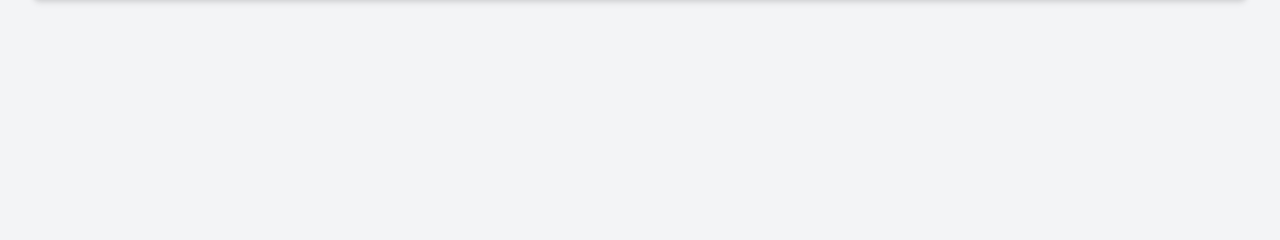
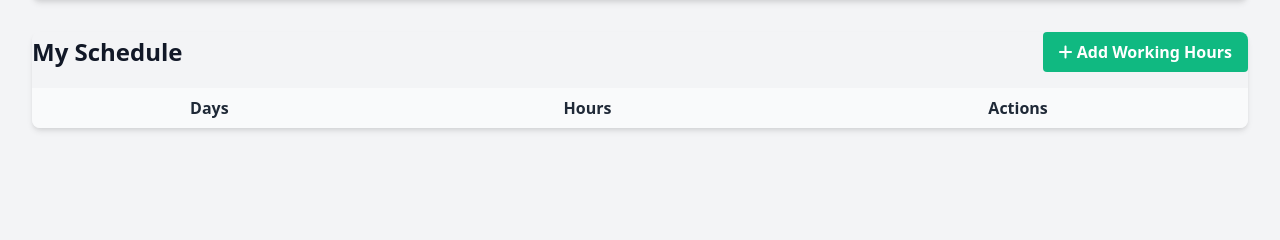
Before and after one commit to AAAxis/hamaspera, a Django app: page /dashboard/ in a window 1280 px wide. Shown: the part 404-644 px from the top of the page. Run offline with Django 4.2, Linux system fonts and the light colour scheme; lists and menus that the app fills with data are empty; some libraries are stand-ins or nearby versions.

Commit message:
working hors

```diff
--- a/scheduler/templates/scheduler/dashboard.html
+++ b/scheduler/templates/scheduler/dashboard.html
@@ -98,10 +98,8 @@
                         </tbody>
                     </table>
                 </div>
-
-
-                <!-- Employees Data Section -->
-                <div id="employees-data" class="mt-8 overflow-x-auto rounded-lg shadow-md">
+                  <!-- Employees Data Section -->
+                  <div id="employees-data" class="mt-8 overflow-x-auto rounded-lg shadow-md">
                     <div class="flex justify-between items-center mb-4">
                         <h2 class="text-2xl font-bold text-gray-900">My Employees</h2>
                         <button id="addEmployeeButton" class="bg-green-500 hover:bg-green-700 text-white font-bold py-2 px-4 rounded">
@@ -122,24 +120,33 @@
                     </table>
                 </div>
 
+                <!-- Employees Data Section -->
+                <div id="hours-data" class="mt-8 overflow-x-auto rounded-lg shadow-md">
+                    <div class="flex justify-between items-center mb-4">
+                        <h2 class="text-2xl font-bold text-gray-900">My Schedule</h2>
+                        <button id="addEmployeeButton" class="bg-green-500 hover:bg-green-700 text-white font-bold py-2 px-4 rounded">
+                            <i class="fas fa-plus"></i> Add Working Hours
+                        </button>
+                    </div>
+                    <table class="min-w-full divide-y divide-gray-200">
+                        <thead class="bg-gray-50">
+                            <tr>
+                                <th class="px-4 py-2">Days</th>
+                                <th class="px-4 py-2">Hours</th>
+                                <th class="px-4 py-2">Actions</th>
+                            </tr>
+                        </thead>
+                        <tbody id="employees-table-body" class="bg-white divide-y divide-gray-200">
+                            <!-- Employee items will be dynamically inserted here -->
+                        </tbody>
+                    </table>
+                </div>
+
             </div>
         </main>
     </div>
 
-    <!-- Modal for Editing Business Info -->
-    <div id="editModal" class="fixed z-10 inset-0 overflow-y-auto hidden" aria-labelledby="editModalLabel" aria-hidden="true">
-        <!-- Include the modal content from your working example -->
-        <!-- Modal content starts here -->
-        <div class="flex items-end justify-center min-h-screen px-4 pb-20 text-center sm:block sm:p-0">
-            <div class="fixed inset-0 transition-opacity" aria-hidden="true">
-                <div class="absolute inset-0 bg-gray-500 opacity-75"></div>
-            </div>
 
-            <!-- Modal Content -->
-    </div>
-        </div>
-        <!-- Modal content ends here -->
-    </div>
 
     <!-- Modal for Adding/Editing Employee Info -->
     <div id="employeeModal" class="fixed z-10 inset-0 overflow-y-auto hidden" aria-labelledby="employeeModalLabel" aria-hidden="true">
@@ -176,6 +183,9 @@
             </div>
         </div>
     </div>
+
+
+
 
 
     <!-- Scripts -->
@@ -350,7 +360,7 @@
                                 <td class="px-4 py-2">${data.name}</td>
                                 <td class="px-4 py-2">${data.phone}</td>
                                 <td class="px-4 py-2">
-                                    <button onclick="openEmployeeModal('${docSnap.id}', '${data.name}', '${data.phone}')" class="bg-yellow-500 hover:bg-yellow-700 text-white font-bold py-1 px-2 rounded">Edit</button>
+
                                     <button onclick="deleteEmployee('${docSnap.id}')" class="bg-red-500 hover:bg-red-700 text-white font-bold py-1 px-2 rounded">Delete</button>
                                 </td>
                             </tr>
```
Also changed, not shown: scheduler/templates/scheduler/schedule.html (+4 -3 lines).
